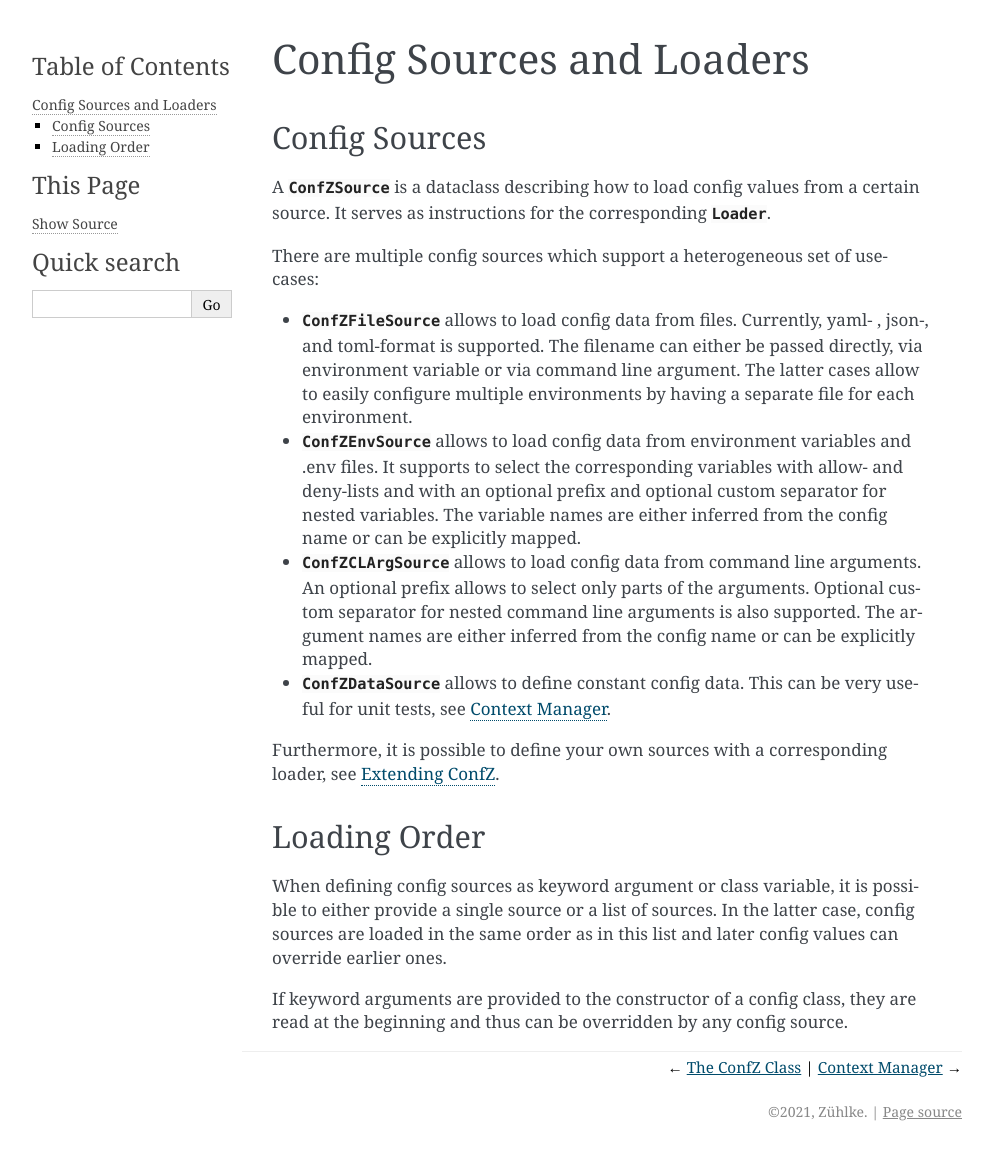
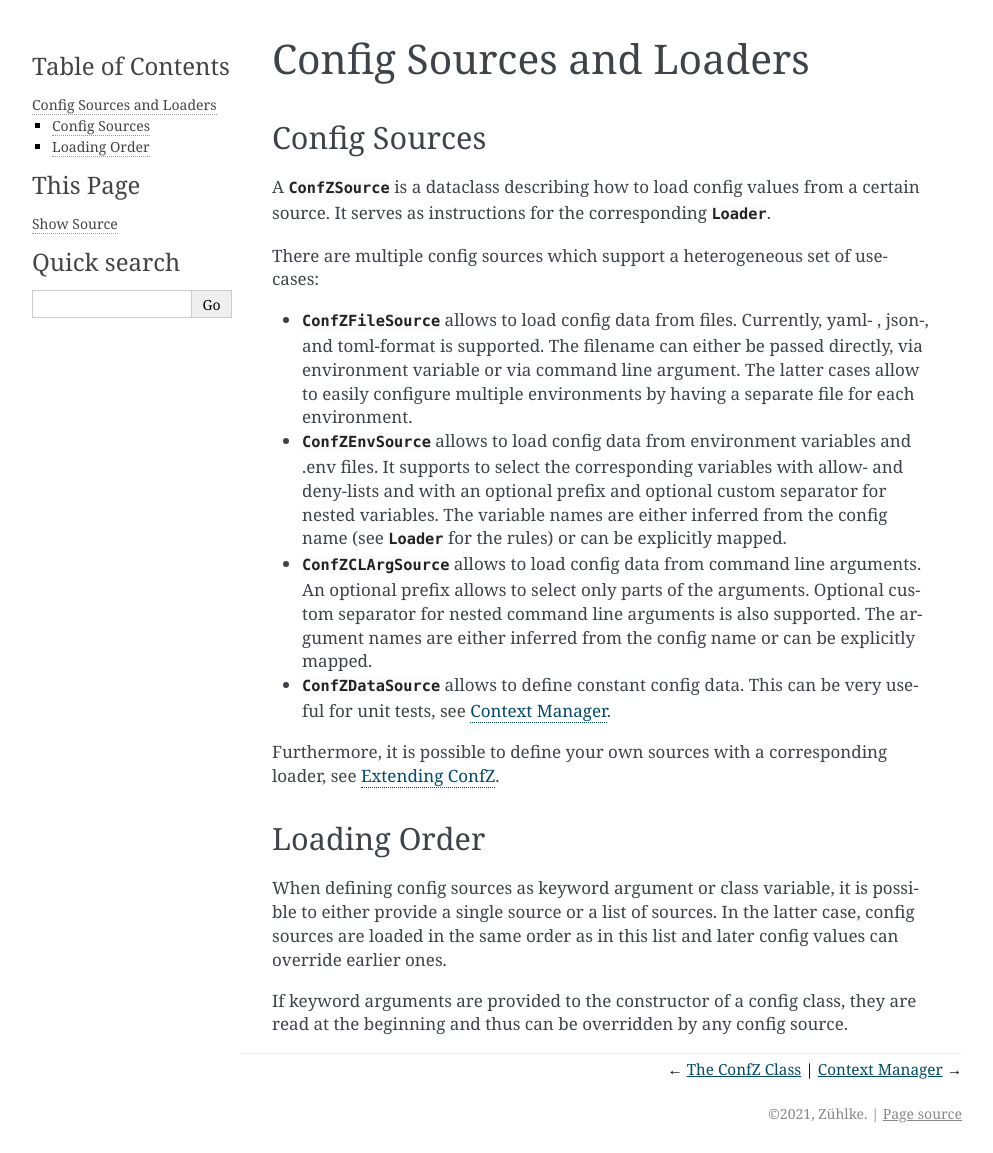
Before and after one commit to Zuehlke/ConfZ, a Sphinx documentation site: the page built from docs/source/usage/sources_loaders.rst, in a window 1280 px wide. Shown: the whole page, without its empty margins (148-1141 px from the left). Built offline with Sphinx 7.4.7, drawn with Linux system fonts in a browser that asks for light colours.

Commit message:
add hint to variable name conversion

```diff
--- a/docs/source/usage/sources_loaders.rst
+++ b/docs/source/usage/sources_loaders.rst
@@ -16,7 +16,7 @@
   allow to easily configure multiple environments by having a separate file for each environment.
 - :class:`~confz.ConfZEnvSource` allows to load config data from environment variables and .env files. It supports to
   select the corresponding variables with allow- and deny-lists and with an optional prefix and optional custom separator for nested variables. The variable names are
-  either inferred from the config name or can be explicitly mapped.
+  either inferred from the config name (see :class:`~confz.loaders.Loader` for the rules) or can be explicitly mapped.
 - :class:`~confz.ConfZCLArgSource` allows to load config data from command line arguments. An optional prefix allows
   to select only parts of the arguments. Optional custom separator for nested command line arguments is also supported. The argument names are either inferred from the config name or can be
   explicitly mapped.
```
